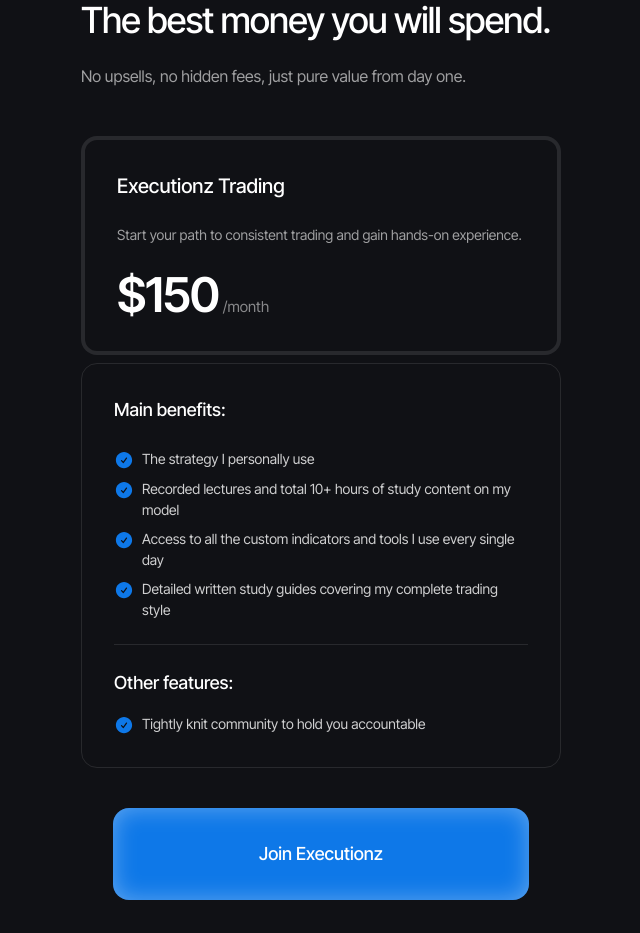
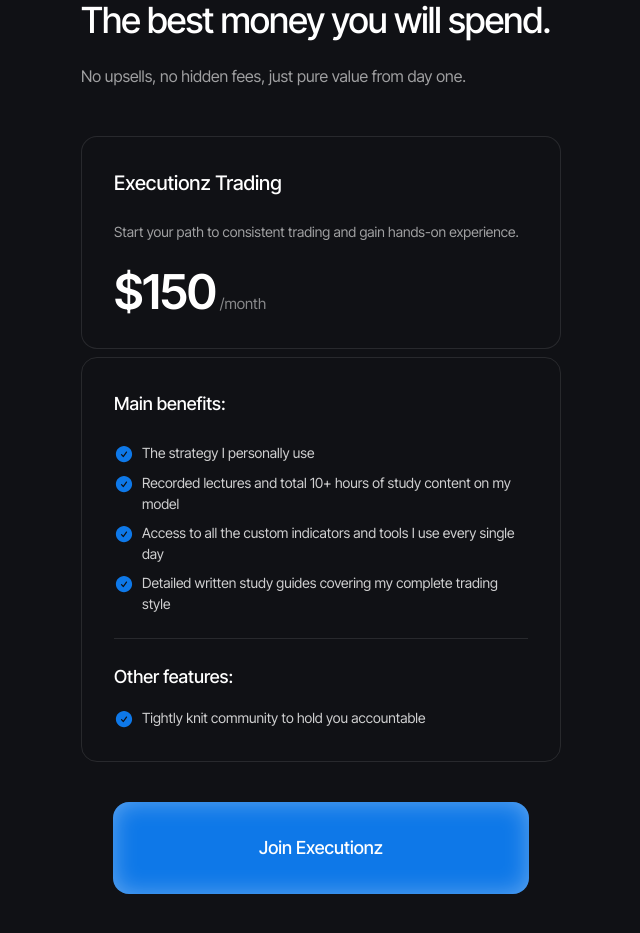
Before and after one commit to w1mayankz/Executionz, a React (Create React App) app: page / in a window 1280 px wide. Shown: the part 10500-11433 px from the top of the page, without its empty margins (63-703 px from the left). Built offline with nearby package versions, Linux system fonts and the light colour scheme.

Commit message:
Update App.js

```diff
--- a/src/App.js
+++ b/src/App.js
@@ -596,7 +596,7 @@ export default function App() {
 
               <div className="grid grid-cols-1 md:grid-cols-2 gap-8 mt-12">
                 <div className="flex flex-col gap-2">
-                  <div className="p-4 md:p-8 border-4 border-white/10 rounded-2xl bg-[#101115]">
+                  <div className="p-4 md:p-8 border border-white/10 rounded-2xl bg-[#101115]">
                     <h1 className="text-xl font-medium font-['Inter_Tight'] mb-6 text-white">
                       Executionz Trading
                     </h1>
```
